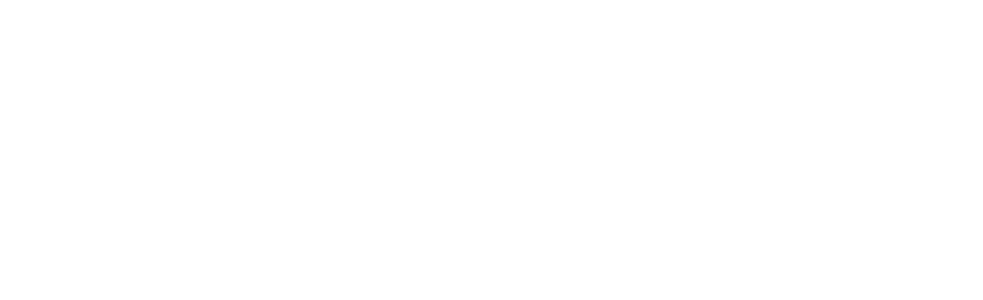
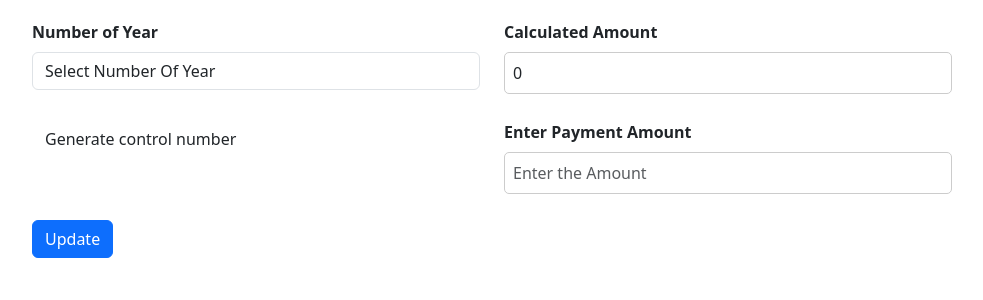
Before and after one commit to arafaseed/FrontEnd, a React (Create React App) app: page /renew/1 in a window 1280 px wide. Before the commit this address had no page. Shown: the top 300 px of the page, without its empty margins (148-1131 px from the left). Built offline with nearby package versions, Linux system fonts and the light colour scheme.

Commit message:
15/08/2024

```diff
--- a/src/App.js
+++ b/src/App.js
@@ -21,6 +21,7 @@
 // import MarkerClusterMap from './component/Admin/MapComponent';
 import MapComponent from './component/MapComponent';
 import Payment from './component/Admin/Payment';
+import RenewPayment from './component/Customer/RenewPayment';
 
 
 
@@ -50,6 +51,9 @@
           <Route path='/addStaff' element={<PopStaffForm/>}/>
           <Route path='/addCustomer' element={<PopFormCust/>}/>
           <Route path='/paymentForm/:lecenceId' element={<Pay/>}/>
+          <Route path='/renew/:lecenceId' element={<RenewPayment/>}/>
+
+
 
           //Map
           {/* <Route path='/map' element={<MarkerClusterMap/>}/> */}
--- a/src/component/Customer/CustApplicationList.js
+++ b/src/component/Customer/CustApplicationList.js
@@ -11,7 +11,7 @@
   const [data, setData] = useState([]);
   const [status, setstatus] = useState([]);
   const [filteredData, setFilteredData] = useState([]);
-  const [isButtonDisabled, setIsButtonDisabled] = useState(false);
+
   const navigate = useNavigate();
 
   console.log("arafa")
--- a/src/component/Customer/CustomerApplicationfrom.js
+++ b/src/component/Customer/CustomerApplicationfrom.js
@@ -79,7 +79,7 @@
   const handleNumberYearChange = (e) => {
     const selectedNumberYear = parseInt(e.target.value);
     setSelectedNumberYear(selectedNumberYear)
-    const calculatedAmount = selectedNumberYear * 5000; // Adjust the amount calculation to match the requirement
+    const calculatedAmount = selectedNumberYear * 50000; // Adjust the amount calculation to match the requirement
     setAmount(calculatedAmount);
 
     // Calculate the end date
@@ -116,10 +116,10 @@
               value={amount}
               onChange={handleNumberYearChange}
               placeholder="Number of year" >
-                <option value="">Number Of Year</option>
-                <option value="1">1</option>
-                <option value="2">2</option>
-                <option value="3">3</option>
+              <option value="">Select Number Of Year</option>
+              <option value="1">1</option>
+              <option value="2">2</option>
+              <option value="3">3</option>
               </select>
             </div>
           </div>
--- a/src/component/Customer/CustomerPayment.js
+++ b/src/component/Customer/CustomerPayment.js
@@ -11,6 +11,7 @@
   const [filteredData, setFilteredData] = useState([]);
   const navigate = useNavigate();
   const [loading, setLoading] = useState(false);
+  const [isButtonDisabled, setIsButtonDisabled] = useState(false);
 
   const userID = parseInt(localStorage.getItem('userId'));
 
@@ -19,14 +20,22 @@
     try {
       const response = await axios.get('http://localhost:8080/api/payment/getallPayment');
       const updatedData = response.data.map((item) => {
+        console.log(response.data);
+
         const endDate = new Date(item.license.endDate);
         const currentDate = new Date();
         item.status = endDate < currentDate ? 'Renew' : 'Paid';
+        if (endDate > currentDate) {
+          item.status = 'Paid';
+          axios.put(`http://localhost:8080/api/payment/updateStatus/${item.payment_id}`, item);
+        }
         return item;
       });
       await Promise.all(updatedData.map((item) => axios.put(`http://localhost:8080/api/payment/updateStatus/${item.payment_id}`, item)));
       setData(updatedData);
+
       setFilteredData(updatedData); // Set filteredData to updatedData
+
     } catch (error) {
       console.error('Error fetching data:', error);
     } finally {
@@ -46,6 +55,12 @@
     navigate(`/license/${payment_id}`);
   };
 
+
+
+  const handleRenew = (payment_id) => {
+    navigate(`/renew/${payment_id}`);
+  };
+
   return (
     <div>
       <Header />
@@ -60,6 +75,7 @@
 
                 <th>ID</th>
                 <th>App Name</th>
+                <th>Year</th>
                 <th>Start Date</th>
                 <th>End Date</th>
                 <th>Control Number</th>
@@ -74,6 +90,7 @@
                 <tr key={item.payment_id}>
                   <td>{index + 1}</td>
                   <td>{item.license.business_name}</td>
+                  <td>{item.license.number_ofYear}</td>
                   <td>{item.license.created_date}</td>
                   <td>{item.license.endDate}</td>
                   <td>{item.control_number}</td>
@@ -93,6 +110,14 @@
                     >
                       License
                     </button>
+                    <button
+                      type="button"
+                      className="btn btn-outline-primary ms-4"
+                      onClick={() => handleRenew(item.payment_id)}
+                      disabled={item.status === 'Paid'}
+                    >
+                    Renew
+                    </button>
                   </td>
                 </tr>
               ))}
--- a/src/component/Customer/Pay.js
+++ b/src/component/Customer/Pay.js
@@ -119,7 +119,7 @@
               <input
                 type="text"
                 className="form-control"
-                placeholder="Enter the Invoice"
+                placeholder="Enter the Amount"
                 value={amount}
                 onChange={handleAmountChange}
               />
--- /dev/null
+++ b/src/component/Customer/RenewPayment.js
@@ -0,0 +1,213 @@
+import React, { useState, useEffect, useRef } from 'react';
+import axios from 'axios';
+import { useNavigate, useParams } from 'react-router-dom';
+
+export const RenewPayment = () => {
+  const { licenceId: paramLicenceId } = useParams(); // Get licenceId from route params
+  const licenceIdRef = useRef(paramLicenceId); // Create a ref for licenceId
+  const [licenceId, setLicenceId] = useState(parseInt(paramLicenceId));
+  const [businessName, setBusinessName] = useState('');
+  const [startDate, setStartDate] = useState('');
+  const [endDate, setEndDate] = useState('');
+  const [selectedNumberYear, setSelectedNumberYear] = useState('');
+  const [buildingLocation, setBuildingLocation] = useState('');
+  const [buildingAddress, setBuildingAddress] = useState('');
+  const [businessType, setBusinessType] = useState('');
+  const [region, setRegion] = useState('');
+  const [status, setStatus] = useState("Pending");
+  const [amount, setAmount] = useState(0);
+  const [userID, setUserID] = useState(JSON.parse(localStorage.getItem('userId')));
+  const [controlNumber, setControlNumber] = useState('');
+  const [paymentAmount, setPaymentAmount] = useState('');
+  const [paymentStatus, setPaymentStatus] = useState("Paid");
+  const [isButtonDisabled, setIsButtonDisabled] = useState(false);
+  const [showModal, setShowModal] = useState(false);
+  const [paymentId, setPaymentId] = useState(0);
+  const navigate = useNavigate();
+
+  const lecence = parseInt(licenceId)// Use ref for licenceId
+
+
+
+  console.log(licenceId);
+
+  const handleNumberYearChange = (e) => {
+    const selectedNumberYear = parseInt(e.target.value);
+    setSelectedNumberYear(selectedNumberYear);
+
+    const calculatedAmount = selectedNumberYear * 5000;
+    setAmount(calculatedAmount);
+
+    const currentDate = new Date();
+    const endDate = new Date(
+      currentDate.getFullYear() + selectedNumberYear,
+      currentDate.getMonth(),
+      currentDate.getDate()
+    );
+
+    setEndDate(endDate.toISOString().split('T')[0]);
+  };
+
+  const handleAmountChange = (e) => {
+    const enteredAmount = e.target.value;
+    setPaymentAmount(enteredAmount);
+
+    if (parseFloat(enteredAmount) === parseFloat(amount)) {
+      setIsButtonDisabled(false);
+    } else {
+      setIsButtonDisabled(true);
+    }
+  };
+
+  useEffect(() => {
+    licenceIdRef.current = paramLicenceId; // Update ref when params change
+    setLicenceId(parseInt(paramLicenceId)); // Update state
+
+    if (paramLicenceId) {
+      // Fetch data based on licenceId
+      axios.get(`http://localhost:8080/api/licence/${paramLicenceId}`)
+        .then(response => {
+          const data = response.data;
+          console.log(response.data.license);
+
+          setBusinessName(data.business_name);
+          setStartDate(data.created_date);
+          setEndDate(data.endDate);
+          setBuildingLocation(data.building_location);
+          setBuildingAddress(data.building_address);
+          setBusinessType(data.business_Type);
+          setRegion(data.region);
+          setSelectedNumberYear(data.number_ofYear);
+          setAmount(data.amount);
+        })
+        .catch(error => {
+          console.error('Error fetching data:', error);
+        });
+    }
+  }, [paramLicenceId]);
+
+  const generateControlNumber = (licenseId) => {
+    const generatedControlNumber = `CN-${licenseId}-${Date.now()}`;
+    setControlNumber(generatedControlNumber);
+    setIsButtonDisabled(true);
+  };
+
+  const handleSubmit = (event) => {
+    event.preventDefault();
+    const customerApplicationData = {
+      licence_id: licenceId,
+      business_name: businessName,
+      created_date: startDate,
+      endDate: endDate,
+      number_ofYear: selectedNumberYear,
+      building_location: buildingLocation,
+      building_address: buildingAddress,
+      business_Type: businessType,
+      amount: amount,
+      region: region,
+      status: status,
+      customer: {
+        userID: userID,
+      },
+    };
+
+    // const paymentData = {
+    //   payment_id: paymentId,
+    //   control_number: controlNumber,
+    //   status: paymentStatus,
+    //   amount: paymentAmount,
+    //   license: {
+    //     licence_id: lecence,
+    //   },
+    // };
+
+    axios.post(`http://localhost:8080/api/licence/update/${licenceId}`, customerApplicationData)
+      .then(response => {
+        console.log('Response:', response);
+        console.log('Response data:', response.data);
+
+      })
+      .catch((error) => {
+        console.error('Error:', error);
+      });
+
+    // axios.post('http://localhost:8080/api/payment/addPayment', paymentData)
+    //   .then(response => {
+    //     console.log('Response:', response);
+    //     console.log('Response data:', response.data);
+    //     alert("Successful");
+    //   })
+    //   .catch((error) => {
+    //     console.error('Error:', error);
+    //   });
+    // navigate("/customePayment");
+  };
+
+  return (
+    <div>
+      <form onSubmit={handleSubmit}>
+        {/* Customer Application Form fields */}
+        <div className="row mb-3">
+          <div className="col-md-6">
+            <label className="form-label">Number of Year</label>
+            <select
+              className="form-control"
+              value={selectedNumberYear}
+              onChange={handleNumberYearChange}
+            >
+              <option value="">Select Number Of Year</option>
+              <option value="1">1</option>
+              <option value="2">2</option>
+              <option value="3">3</option>
+            </select>
+          </div>
+
+          <div className="col-md-6">
+            <label className="form-label">Calculated Amount</label>
+            <input
+              type="text"
+              className="form-control"
+              value={amount}
+              readOnly
+            />
+          </div>
+        </div>
+        {/* Payment Section */}
+        <div className="row mb-3">
+          <div className="col-md-6">
+            <button
+              type="button"
+              className="btn btn"
+              onClick={() => generateControlNumber(licenceId)}
+              disabled={controlNumber !== ''}
+              placeholder="Enter your address"
+              required
+            >
+              Generate control number
+            </button>
+            {controlNumber && (
+              <div>
+                <p>Control Number: {controlNumber}</p>
+              </div>
+            )}
+          </div>
+          <div className="col-md-6">
+            <label className="form-label">Enter Payment Amount</label>
+            <input
+              type="text"
+              className="form-control"
+              placeholder="Enter the Amount"
+              value={paymentAmount}
+              onChange={handleAmountChange}
+            />
+          </div>
+        </div>
+        <button type="submit" className="btn btn-primary" disabled={isButtonDisabled}>
+          Update
+        </button>
+      </form>
+    </div>
+  );
+};
+
+export default RenewPayment;
```
